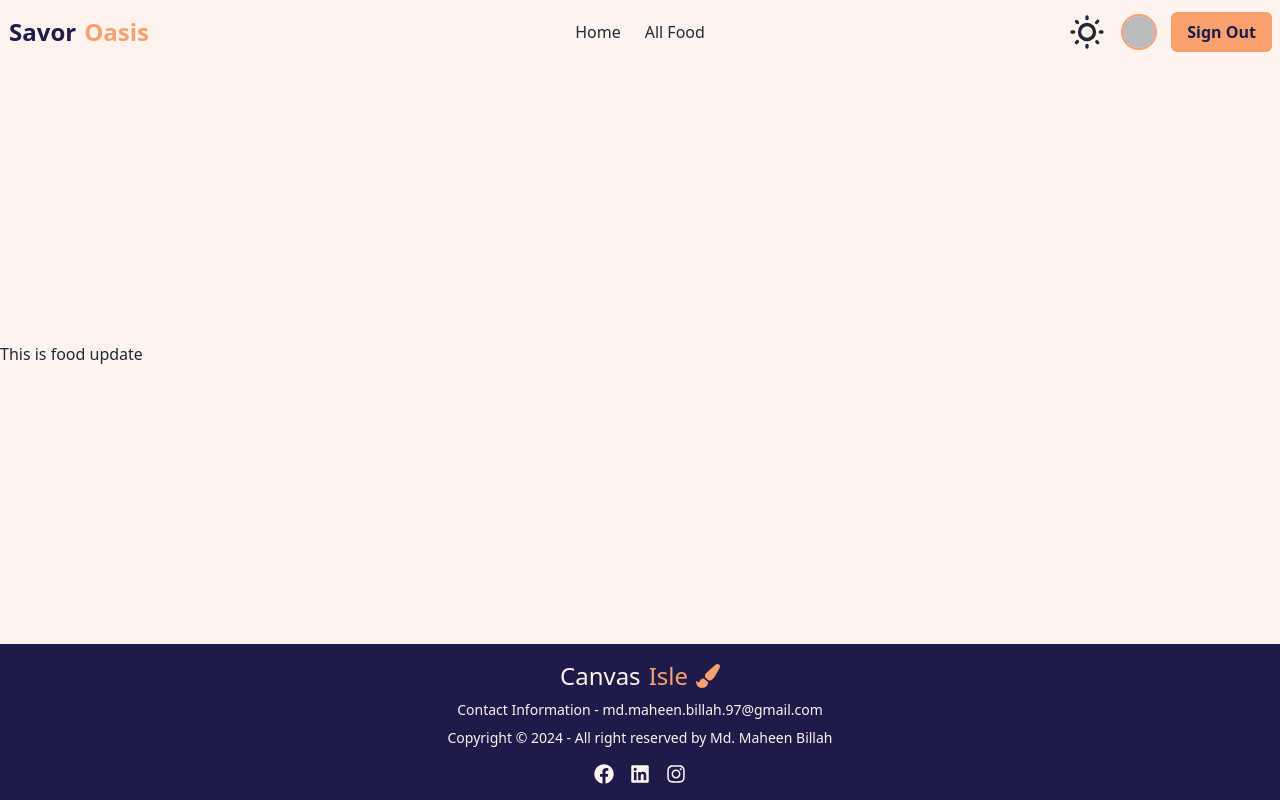
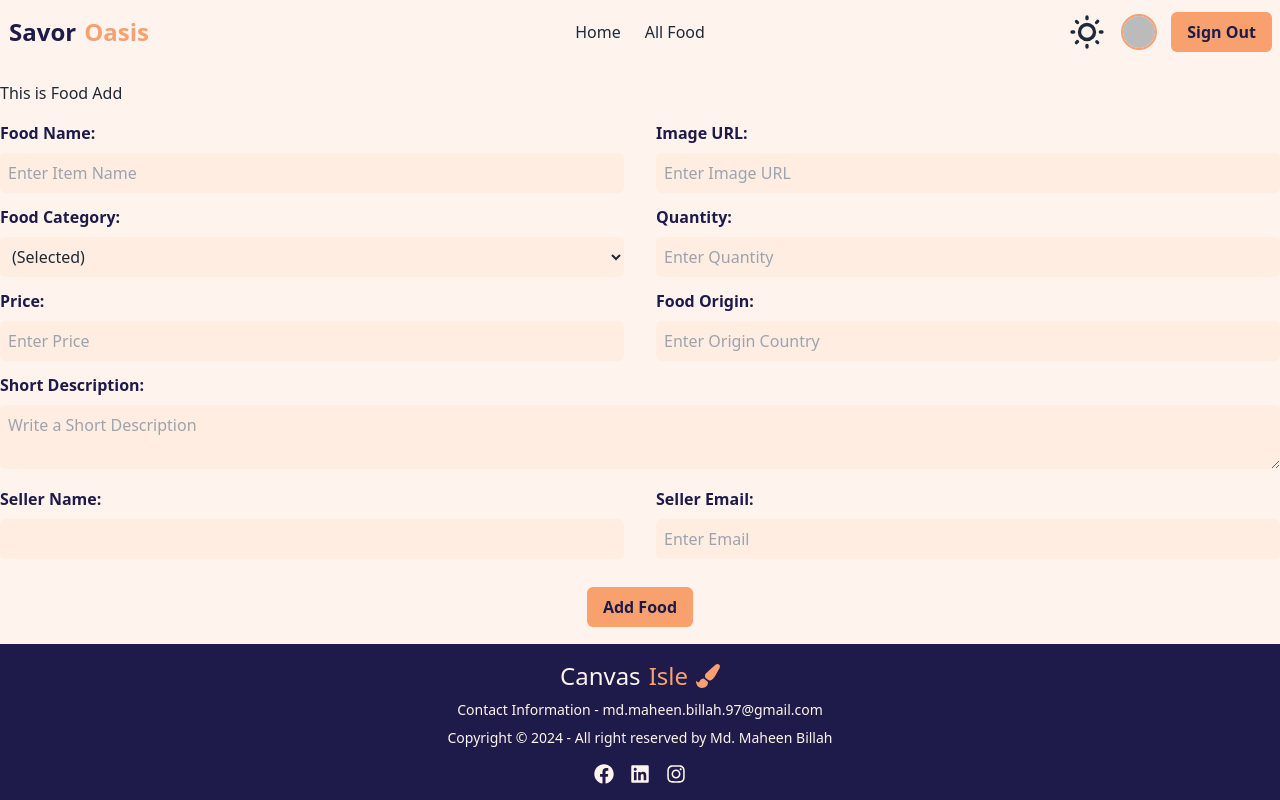
Before and after one commit to md-maheen-billah/Assignment-11-client-side, a React (Vite) app: page /update-food/1 in a window 1280 px wide. Built offline with nearby package versions, Linux system fonts and the light colour scheme; no server answers; sample sign-in values are in the browser's storage.

Commit message:
implemented update functionality in client side

```diff
--- a/src/Pages/FoodUpdate/FoodUpdate.jsx
+++ b/src/Pages/FoodUpdate/FoodUpdate.jsx
@@ -1,7 +1,242 @@
+import axios from "axios";
+import { useEffect, useState } from "react";
+import toast from "react-hot-toast";
+import { useParams } from "react-router-dom";
+
 const FoodUpdate = () => {
+  const { id } = useParams();
+  const [food, setFood] = useState({});
+
+  useEffect(() => {
+    const getData = async () => {
+      const { data } = await axios(
+        `${import.meta.env.VITE_API_URL}/food-details/${id}`
+      );
+      setFood(data);
+    };
+    getData();
+  }, [id]);
+
+  const handleUpdate = (e) => {
+    e.preventDefault();
+    const form = e.target;
+    const foodName = form.foodName.value;
+    const foodImage = form.foodImage.value;
+    const foodCategory = form.foodCategory.value;
+    const foodOrigin = form.foodOrigin.value;
+    const description = form.description.value;
+    const quantity = parseFloat(form.quantity.value);
+    const price = form.price.value;
+
+    const updateFood = {
+      foodName,
+      foodImage,
+      foodCategory,
+      foodOrigin,
+      description,
+      quantity,
+      price,
+    };
+    fetch(`${import.meta.env.VITE_API_URL}/update-foods/${id}`, {
+      method: "PUT",
+      headers: {
+        "content-type": "application/json",
+      },
+      body: JSON.stringify(updateFood),
+    })
+      .then((res) => res.json())
+      .then((data) => {
+        if (data?.modifiedCount > 0) {
+          toast.success("Food Updated Successfully");
+        }
+      });
+  };
+
   return (
     <div>
-      <h2>This is food update</h2>
+      <h2>This is Food Add</h2>
+      <form onSubmit={handleUpdate} className="mt-4 space-y-3">
+        <div className="flex flex-col lg:flex-row lg:gap-8 gap-3">
+          <div className="lg:w-1/2">
+            <label
+              className="text-[#1e1b4b] dark:text-[#f9a06f] font-semibold"
+              htmlFor="foodName"
+            >
+              Food Name:
+            </label>
+            <input
+              className="mt-2 dark:text-black p-2 rounded-md w-full bg-[#ffede2]"
+              type="text"
+              id="foodName"
+              name="foodName"
+              required
+              defaultValue={food.foodName}
+              placeholder="Enter Item Name"
+            />
+          </div>
+          <div className="lg:w-1/2">
+            <label
+              className="text-[#1e1b4b] dark:text-[#f9a06f]  font-semibold"
+              htmlFor="foodImage"
+            >
+              Image URL:
+            </label>
+            <input
+              className="mt-2 dark:text-black p-2 rounded-md w-full bg-[#ffede2]"
+              type="text"
+              id="foodImage"
+              name="foodImage"
+              defaultValue={food.foodImage}
+              required
+              placeholder="Enter Image URL"
+            />
+          </div>
+        </div>
+        <div className="flex flex-col lg:flex-row lg:gap-8 gap-3">
+          <div className="lg:w-1/2">
+            <label
+              className="text-[#1e1b4b] dark:text-[#f9a06f]  font-semibold"
+              htmlFor="foodCategory"
+            >
+              Food Category:
+            </label>
+            <select
+              className="mt-2 dark:text-black  p-2 rounded-md w-full bg-[#ffede2]"
+              id="foodCategory"
+              name="foodCategory"
+              placeholder="Select Subcategory"
+              required
+            >
+              <option value={food.foodCategory}>
+                {food.foodCategory} (Selected)
+              </option>
+              <option value="Italian">Italian Cuisine</option>
+              <option value="Japanese">Japanese Cuisine</option>
+              <option value="Mexican">Mexican Cuisine</option>
+              <option value="Indian">Indian Cuisine</option>
+              <option value="Mediterranean">Mediterranean Cuisine</option>
+            </select>
+          </div>
+          <div className="lg:w-1/2">
+            <label
+              className="text-[#1e1b4b] dark:text-[#f9a06f]  font-semibold"
+              htmlFor="quantity"
+            >
+              Quantity:
+            </label>
+            <input
+              className="mt-2 dark:text-black p-2 rounded-md w-full bg-[#ffede2]"
+              id="quantity"
+              name="quantity"
+              type="number"
+              defaultValue={food.quantity}
+              required
+              placeholder="Enter Quantity"
+            />
+          </div>
+        </div>
+        <div className="flex flex-col lg:flex-row lg:gap-8 gap-3">
+          <div className="lg:w-1/2">
+            <label
+              className="text-[#1e1b4b] dark:text-[#f9a06f] font-semibold"
+              htmlFor="price"
+            >
+              Price:
+            </label>
+            <input
+              className="mt-2 dark:text-black p-2 rounded-md w-full bg-[#ffede2]"
+              step=".01"
+              type="number"
+              id="price"
+              name="price"
+              defaultValue={food.price}
+              required
+              placeholder="Enter Price"
+            />
+          </div>
+          <div className="lg:w-1/2">
+            <label
+              className="text-[#1e1b4b] dark:text-[#f9a06f] font-semibold"
+              htmlFor="foodOrigin"
+            >
+              Food Origin:
+            </label>
+            <input
+              className="mt-2 dark:text-black p-2 rounded-md w-full bg-[#ffede2]"
+              type="text"
+              id="foodOrigin"
+              name="foodOrigin"
+              defaultValue={food.foodOrigin}
+              required
+              placeholder="Enter Origin Country"
+            />
+          </div>
+        </div>
+        <div className="">
+          <label
+            className="text-[#1e1b4b] dark:text-[#f9a06f] font-semibold"
+            htmlFor="description"
+          >
+            Short Description:
+          </label>
+          <textarea
+            className="mt-2 dark:text-black p-2 rounded-md w-full bg-[#ffede2]"
+            type="text"
+            id="description"
+            name="description"
+            defaultValue={food.description}
+            required
+            placeholder="Write a Short Description"
+          />
+        </div>
+        <div className="flex flex-col lg:flex-row lg:gap-8 gap-3">
+          <div className="lg:w-1/2">
+            <label
+              className="text-[#1e1b4b] dark:text-[#f9a06f] font-semibold"
+              htmlFor="sellerName"
+            >
+              Seller Name:
+            </label>
+            <input
+              className="mt-2 dark:text-black p-2 rounded-md w-full bg-[#ffede2]"
+              type="text"
+              id="sellerName"
+              name="sellerName"
+              required
+              readOnly
+              defaultValue={food.sellerName}
+            />
+          </div>
+          <div className="lg:w-1/2">
+            <label
+              className="text-[#1e1b4b] dark:text-[#f9a06f] font-semibold"
+              htmlFor="sellerEmail"
+            >
+              Seller Email:
+            </label>
+            <input
+              className="mt-2 dark:text-black  p-2 rounded-md w-full bg-[#ffede2]"
+              type="email"
+              id="sellerEmail"
+              name="sellerEmail"
+              defaultValue={food.sellerEmail}
+              readOnly
+              required
+              placeholder="Enter Email"
+            />
+          </div>
+        </div>
+        <div className="flex justify-center">
+          <button
+            type="submit"
+            className="font-bold mt-4 animate__animated animate__pulse animate__infinite rounded-md px-4 py-2 bg-[#f9a06f] text-[#1e1b4b] relative overflow-hidden group z-10 hover:text-[#1e1b4b] duration-1000"
+          >
+            <span className="absolute bg-[#ffede2]  size-36 rounded-full group-hover:scale-100 scale-0 -z-10 -left-2 -top-10 group-hover:duration-500 duration-700 origin-center transform transition-all"></span>
+            <span className="absolute bg-[#fac0a1] size-36 -left-2 -top-10 rounded-full group-hover:scale-100 scale-0 -z-10 group-hover:duration-700 duration-500 origin-center transform transition-all"></span>
+            Add Food
+          </button>
+        </div>
+      </form>
     </div>
   );
 };
```
